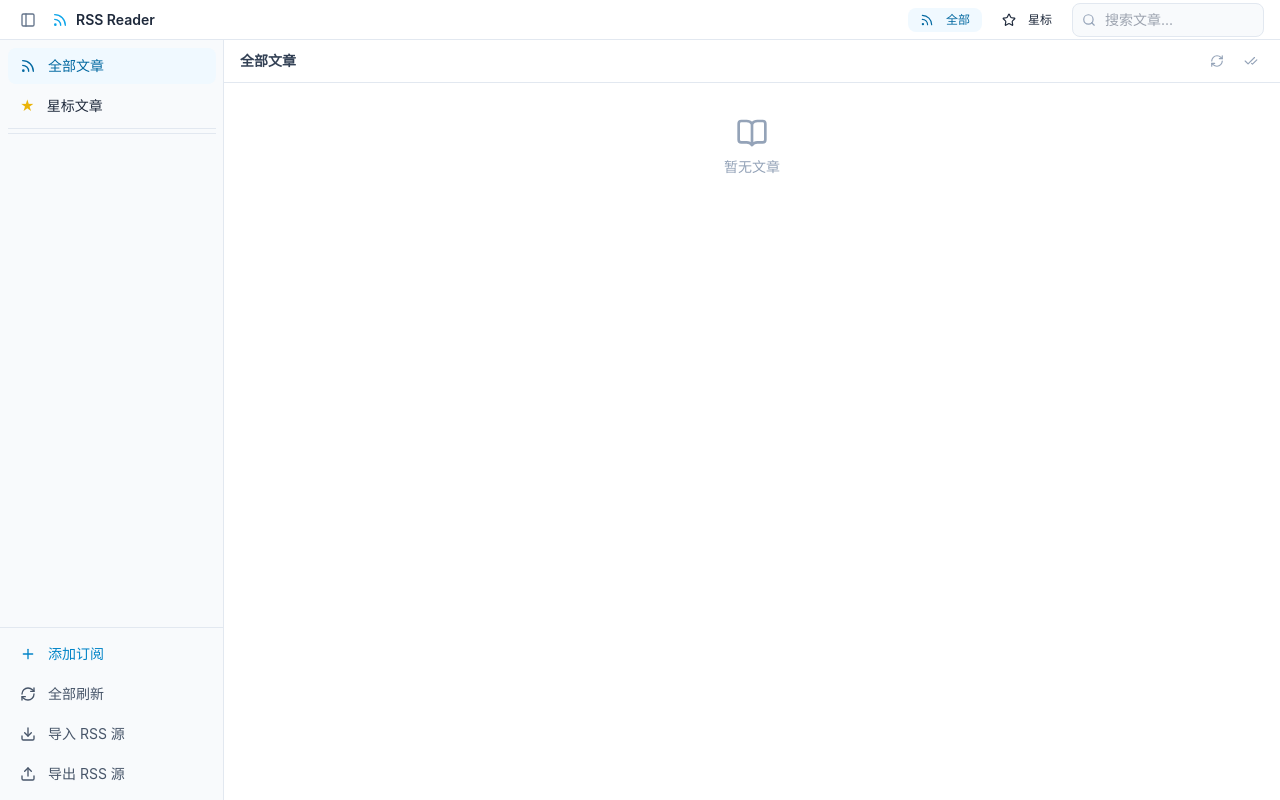
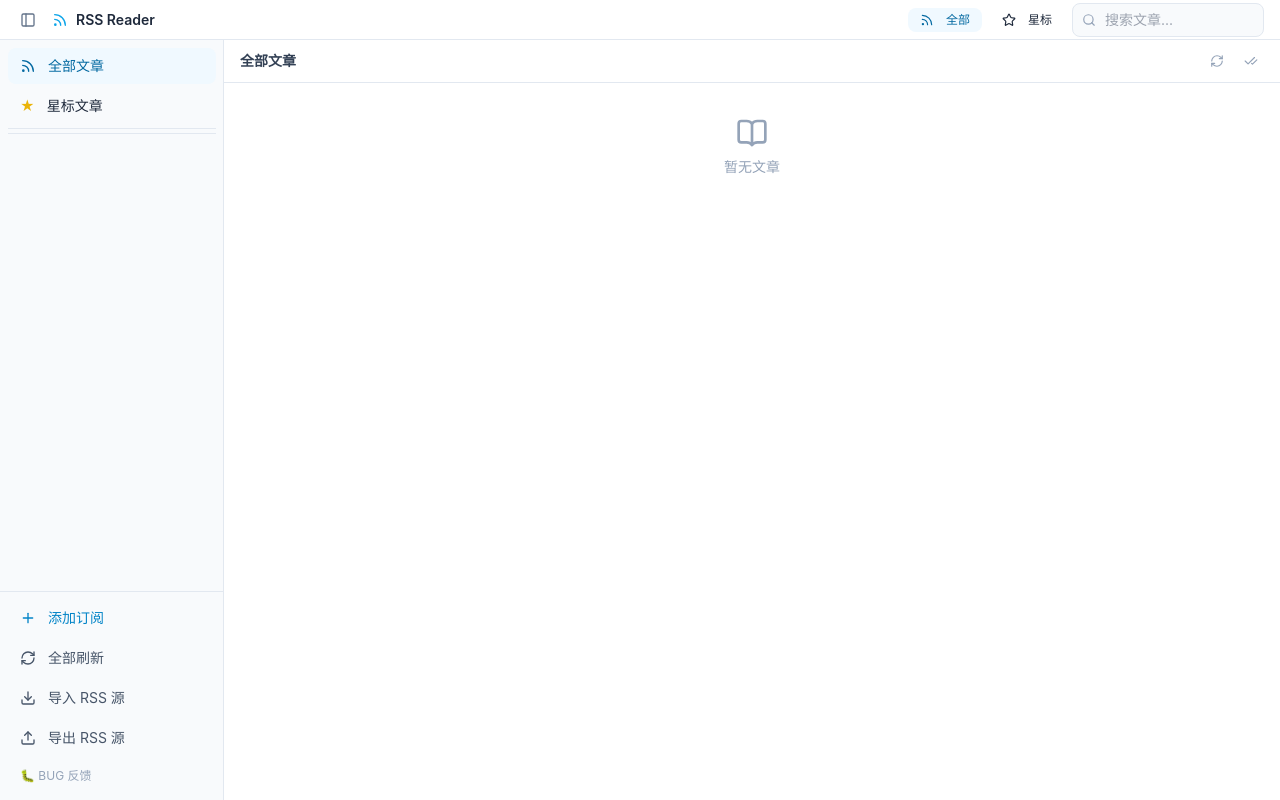
Before and after one commit to shiliulaile/rss-reader, a React (Vite) app: page / in a window 1280 px wide. Built offline with nearby package versions, Linux system fonts and the light colour scheme; the HTML template or start-up script is replaced by a standard one.

Commit message:
feat: 侧栏底部添加 BUG 反馈链接

```diff
--- a/src/components/Sidebar.tsx
+++ b/src/components/Sidebar.tsx
@@ -178,6 +178,18 @@ export default function Sidebar() {
           <Upload size={16} />
           <span className="text-left">导出 RSS 源</span>
         </button>
+        <a
+          href="#"
+          onClick={(e) => {
+            e.preventDefault()
+            if (window.electronAPI) {
+              window.electronAPI.openExternal('https://gw67bure8m.feishu.cn/share/base/form/shrcnl43JwVbVN7gakTHFu3DA2g')
+            }
+          }}
+          className="sidebar-item w-full text-xs text-surface-400 hover:text-primary-500 transition-colors"
+        >
+          <span className="text-left">🐛 BUG 反馈</span>
+        </a>
       </div>
 
       {/* 右键菜单 */}
```
